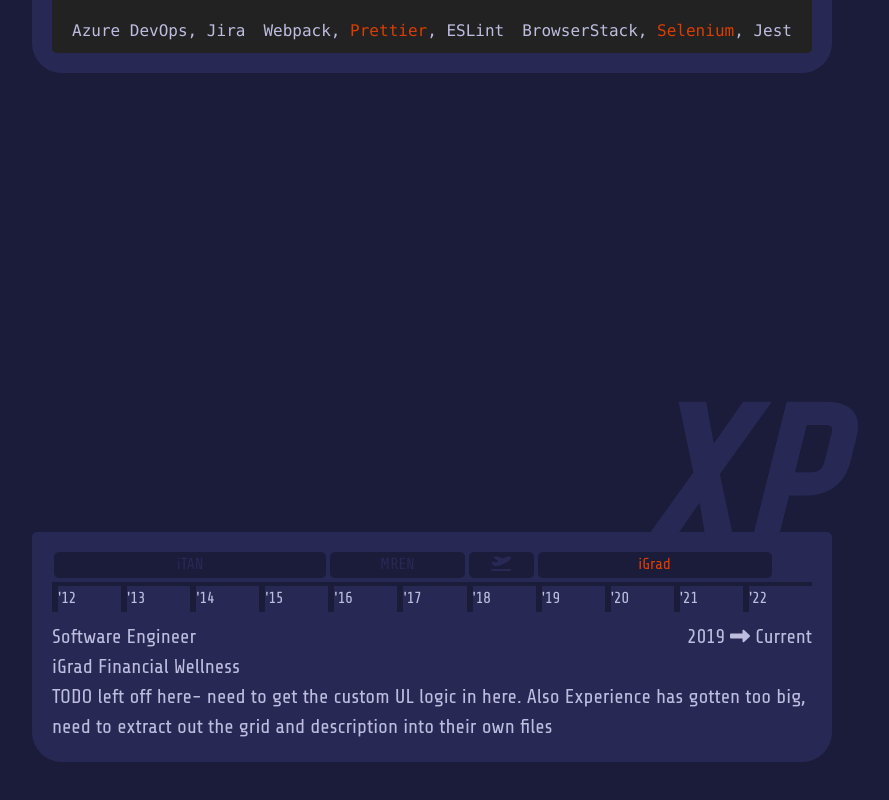
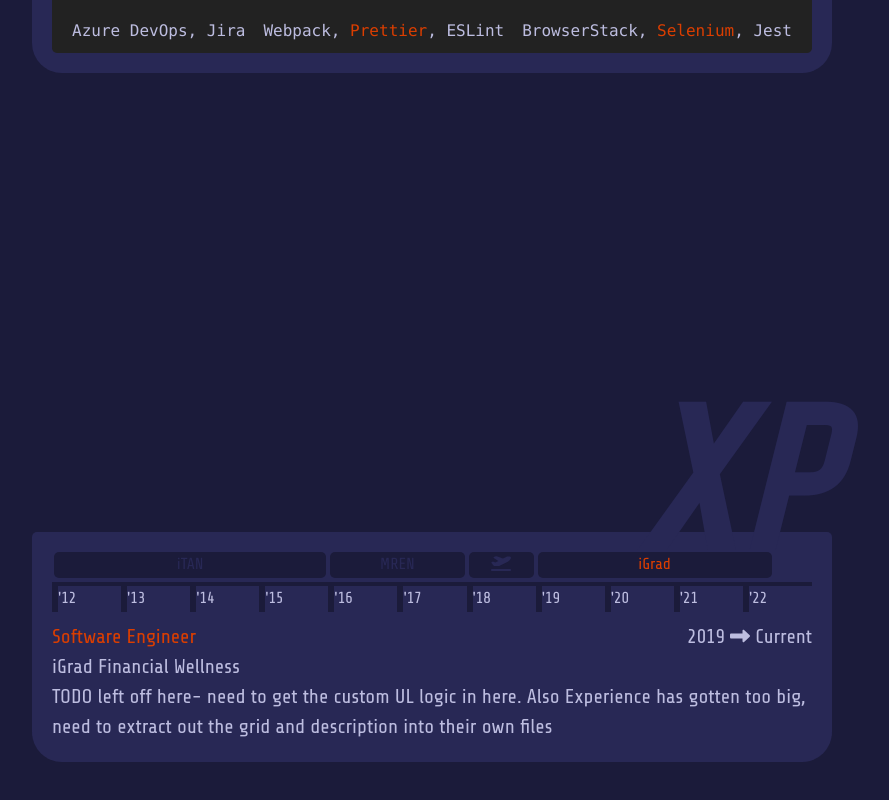
Before and after one commit to hobblyhoy/portfolio, a React (Create React App) app: page / in a window 1280 px wide. Shown: the part 2821-3621 px from the top of the page, without its empty margins (208-1097 px from the left). Built offline with nearby package versions, Linux system fonts and the light colour scheme.

Commit message:
Split out XP

```diff
--- a/src/Components/Experience.tsx
+++ b/src/Components/Experience.tsx
@@ -1,106 +1,22 @@
-/** @jsxRuntime classic */
-/** @jsx jsx */
-import { jsx, css } from '@emotion/react';
-import { FontAwesomeIcon } from '@fortawesome/react-fontawesome';
-import { faPlaneDeparture, faRightLong } from '@fortawesome/free-solid-svg-icons';
-import { accentColor, backgroundColor, backgroundColorBlock, IWorkDetails, workDetailsList } from '../store';
+import { IWorkDetails, workDetailsList } from '../store';
 import ContentBlock from './ContentBlock';
-import { range } from 'lodash';
-import { useState } from 'react';
-import { differenceInDays } from 'date-fns';
-
-
-const currentDate = new Date();
+import { SetStateAction, useState } from 'react';
+import ExperienceTimeline from './ExperienceTimeline';
+import ExperienceDescription from './ExperienceDescription';
 
 function Experience() {
    const [selectedWorkDetails, setSelectedWorkDetails] = useState(workDetailsList[3]);
 
-   // a little helper array since we'll need to iterate over this set a few times
-   const yearBlocks = range(2012, currentDate.getFullYear() + 1);
-
-   const gridCss = css`
-      display: grid;
-      grid-template-columns: ${yearBlocks.map(x => ` [year${x}] auto`).join('')};
-      grid-template-rows: 30px 30px;
-      font-size: 16px;
-   `;
-
-   const yearTextCss = css`
-      border-left: 6px solid ${backgroundColor};
-      border-top: 4px solid ${backgroundColor};
-   `;
-
-   const workDescriptionContainerCss = css`
-      min-height: 120px;
-   `;
-
-   const workDescriptionTitleYearCss = css`
-      display: flex;
-      margin-top: 10px;
-      justify-content: space-between;
-   `
-
-   const gridWorkDetailsCss = (workDetails: IWorkDetails) => {
-      return css`
-         grid-column-start: ${'year' + workDetails.startYear};
-         grid-column-end: ${workDetails.endYear ? `year${workDetails.endYear}` : '-1'};
-         padding-bottom: 4px;
-      `;
-   };
-
-   const workDetailsCss = (workDetails: IWorkDetails) => {
-      return css`
-         background-color: ${backgroundColor};
-         height: 100%;
-         border-radius: 5px;
-         margin-left: 2px;
-         margin-right: 2px;
-         text-align: center;
-         color: ${workDetails === selectedWorkDetails ? accentColor : backgroundColorBlock};
-         cursor: pointer;
-         width: ${(() => {
-            if (workDetails.endYear != null) return 'unset';
-            // We want our last block to always end at the appropriate spot on our timeline now and forever
-            // which means doing a little date math..
-            const startDate = new Date(workDetails.startYear, 0, 1);
-            const endOfYear = new Date(currentDate.getFullYear() + 1, 0, 1);
-            const daysSoFar = differenceInDays(startDate, currentDate);
-            const daysTotal = differenceInDays(startDate, endOfYear);
-            return (daysSoFar / daysTotal) * 100 + '%';
-         })()};
-
-         &:hover {
-            color: ${accentColor};
-         }
-      `;
-   };
-
    return (
       <ContentBlock title="XP" id="experience">
          <div>
-            <div css={gridCss}>
-               {workDetailsList.map(workDetails => (
-                  <div
-                     css={gridWorkDetailsCss(workDetails)}
-                     onClick={() => setSelectedWorkDetails(workDetails)}
-                  >
-                     <div css={workDetailsCss(workDetails)}>{workDetails.companyLabel}</div>
-                  </div>
-               ))}
-               {yearBlocks.map(year => (
-                  <div key={year} css={yearTextCss}>
-                     '{year - 2000}
-                  </div>
-               ))}
-            </div>
-            <div css={workDescriptionContainerCss}>
-               <div css={workDescriptionTitleYearCss}>
-                  <span>{selectedWorkDetails.title}</span>
-                  <span>{selectedWorkDetails.startYear} <FontAwesomeIcon icon={faRightLong} /> {selectedWorkDetails.endYear ? selectedWorkDetails.endYear : 'Current'}</span>
-               </div>
-               <div>{selectedWorkDetails.companyFullName}</div>
-               {selectedWorkDetails.description}
-            </div>
+            <ExperienceTimeline
+               selectedWorkDetails={selectedWorkDetails}
+               clickHandler={(workDetails: SetStateAction<IWorkDetails>) =>
+                  setSelectedWorkDetails(workDetails)
+               }
+            />
+            <ExperienceDescription selectedWorkDetails={selectedWorkDetails} />
          </div>
       </ContentBlock>
    );
--- /dev/null
+++ b/src/Components/ExperienceDescription.tsx
@@ -0,0 +1,42 @@
+/** @jsxRuntime classic */
+/** @jsx jsx */
+import { jsx, css } from '@emotion/react';
+import { FontAwesomeIcon } from '@fortawesome/react-fontawesome';
+import { faRightLong } from '@fortawesome/free-solid-svg-icons';
+import { accentColor, IWorkDetails } from '../store';
+
+interface IProps {
+   selectedWorkDetails: IWorkDetails,
+}
+function ExperienceDescription({selectedWorkDetails}: IProps) {
+   const base = css`
+      min-height: 120px;
+   `;
+
+   const titleAndYearWrapperCss = css`
+      display: flex;
+      margin-top: 10px;
+      justify-content: space-between;
+   `;
+
+   const titleCss = css`
+      color: ${accentColor};
+      padding-right: 15px;
+   `
+
+   return (
+      <div css={base}>
+         <div css={titleAndYearWrapperCss}>
+            <span css={titleCss}>{selectedWorkDetails.title}</span>
+            <span>
+               {selectedWorkDetails.startYear} <FontAwesomeIcon icon={faRightLong} />{' '}
+               {selectedWorkDetails.endYear ? selectedWorkDetails.endYear : 'Current'}
+            </span>
+         </div>
+         <div>{selectedWorkDetails.companyFullName}</div>
+         {selectedWorkDetails.description}
+      </div>
+   );
+}
+
+export default ExperienceDescription;
--- /dev/null
+++ b/src/Components/ExperienceTimeline.tsx
@@ -0,0 +1,84 @@
+/** @jsxRuntime classic */
+/** @jsx jsx */
+import { jsx, css } from '@emotion/react';
+import { accentColor, backgroundColor, backgroundColorBlock, IWorkDetails, workDetailsList } from '../store';
+import { range } from 'lodash';
+import { differenceInDays } from 'date-fns';
+
+
+const currentDate = new Date();
+// a little helper array since we'll need to iterate over this set a few times
+const yearBlocks = range(2012, currentDate.getFullYear() + 1);
+
+interface IProps {
+   selectedWorkDetails: IWorkDetails,
+   clickHandler: Function
+}
+function ExperienceTimeline({selectedWorkDetails, clickHandler}: IProps) {
+   const base = css`
+      display: grid;
+      grid-template-columns: ${yearBlocks.map(x => ` [year${x}] auto`).join('')};
+      grid-template-rows: 30px 30px;
+      font-size: 16px;
+   `;
+
+   const yearTextCss = css`
+      border-left: 6px solid ${backgroundColor};
+      border-top: 4px solid ${backgroundColor};
+   `;
+
+   const gridWorkDetailsCss = (workDetails: IWorkDetails) => {
+      return css`
+         grid-column-start: ${'year' + workDetails.startYear};
+         grid-column-end: ${workDetails.endYear ? `year${workDetails.endYear}` : '-1'};
+         padding-bottom: 4px;
+      `;
+   };
+
+   const workDetailsCss = (workDetails: IWorkDetails) => {
+      return css`
+         background-color: ${backgroundColor};
+         height: 100%;
+         border-radius: 5px;
+         margin-left: 2px;
+         margin-right: 2px;
+         text-align: center;
+         color: ${workDetails === selectedWorkDetails ? accentColor : backgroundColorBlock};
+         cursor: pointer;
+         width: ${(() => {
+            if (workDetails.endYear != null) return 'unset';
+            // We want our last block to always end at the appropriate spot on our timeline now and forever
+            // which means doing a little date math..
+            const startDate = new Date(workDetails.startYear, 0, 1);
+            const endOfYear = new Date(currentDate.getFullYear() + 1, 0, 1);
+            const daysSoFar = differenceInDays(startDate, currentDate);
+            const daysTotal = differenceInDays(startDate, endOfYear);
+            return (daysSoFar / daysTotal) * 100 + '%';
+         })()};
+
+         &:hover {
+            color: ${accentColor};
+         }
+      `;
+   };
+
+   return (
+      <div css={base}>
+         {workDetailsList.map(workDetails => (
+            <div
+               css={gridWorkDetailsCss(workDetails)}
+               onClick={() => clickHandler(workDetails)}
+            >
+               <div css={workDetailsCss(workDetails)}>{workDetails.companyLabel}</div>
+            </div>
+         ))}
+         {yearBlocks.map(year => (
+            <div key={year} css={yearTextCss}>
+               '{year - 2000}
+            </div>
+         ))}
+      </div>
+   );
+}
+
+export default ExperienceTimeline;
```
